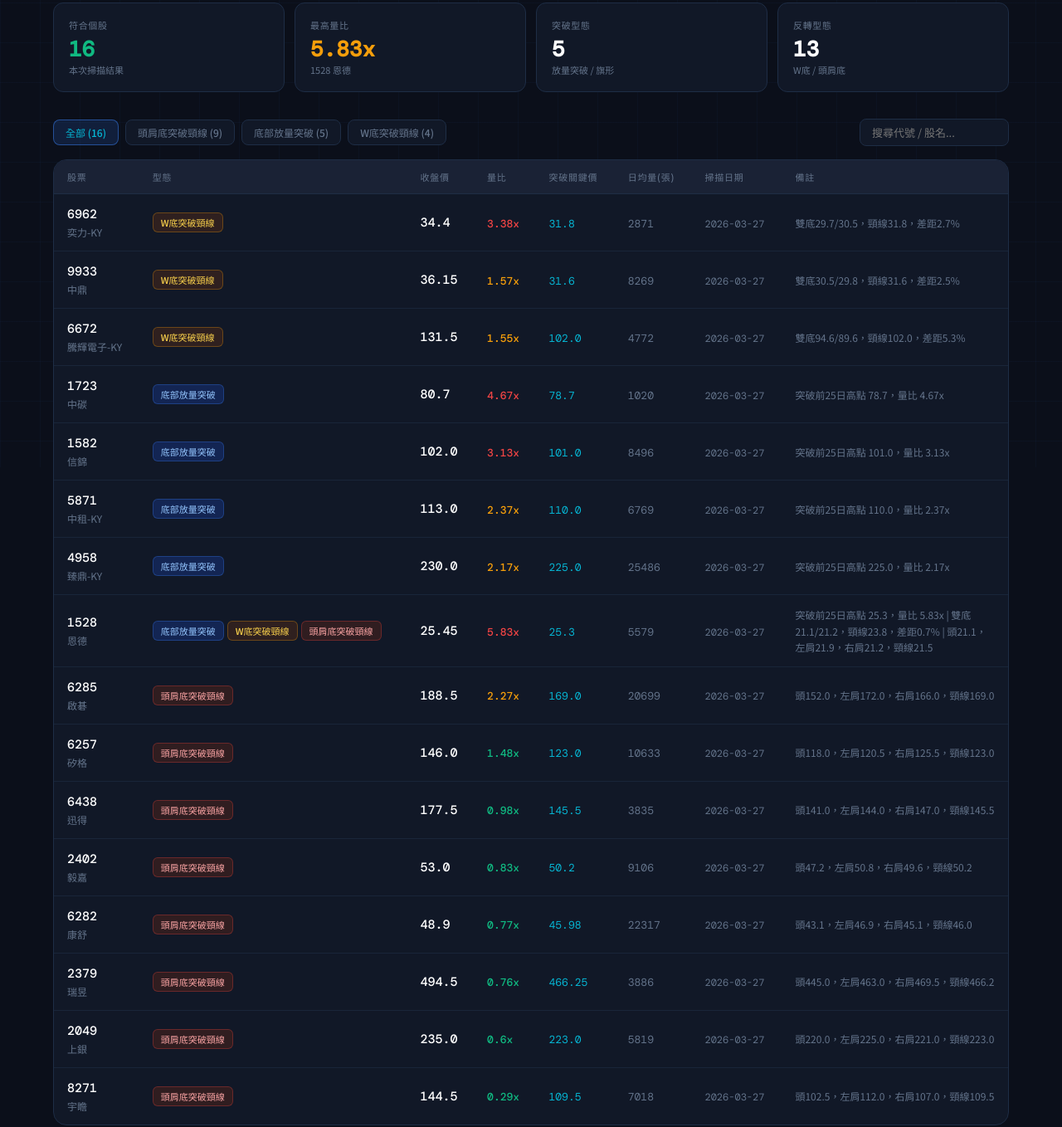
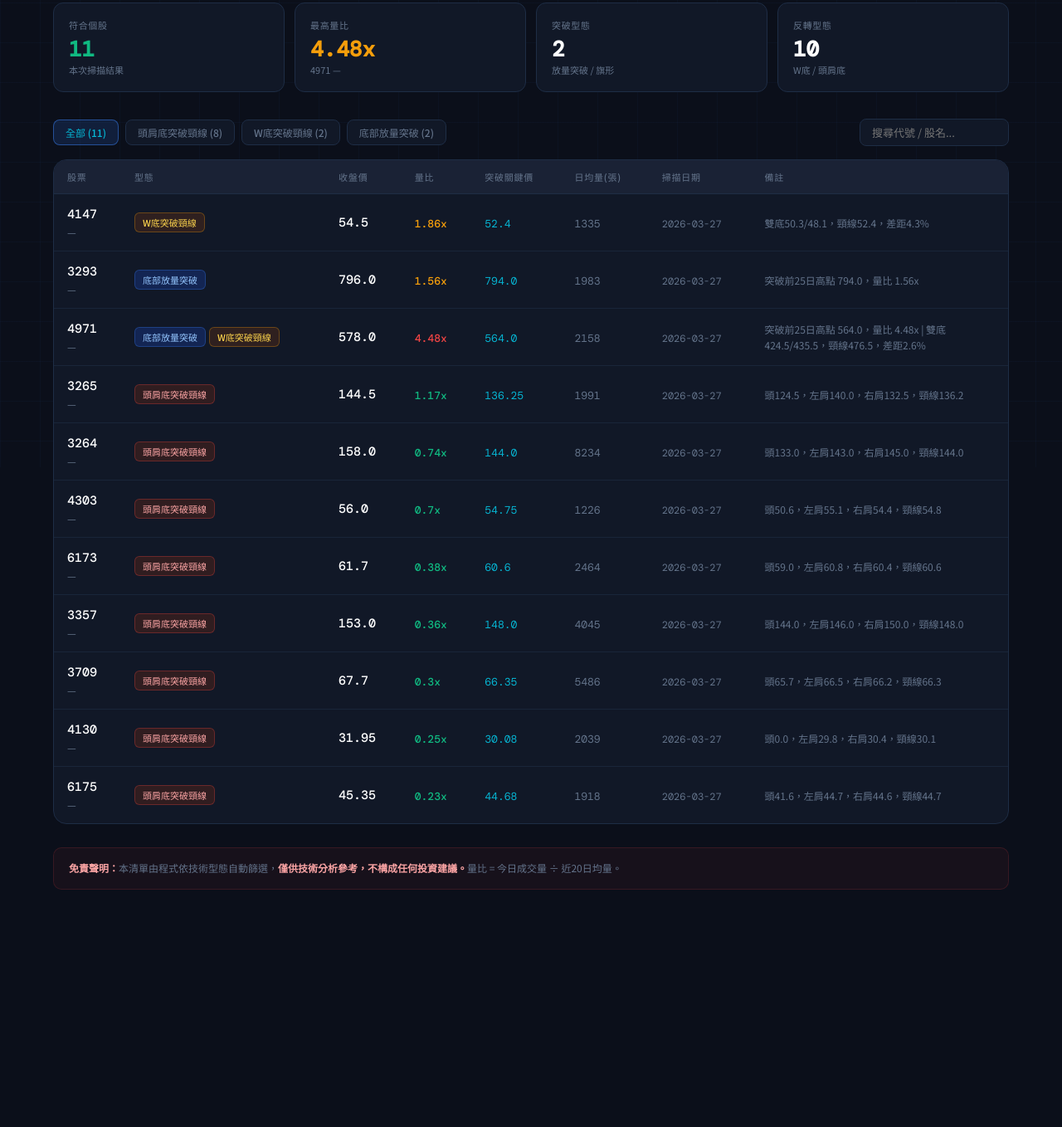
Before and after one commit to opl2kiss-hash/stock-ascension, a plain HTML site: page index.html in a window 1280 px wide. Shown: the part 237-1595 px from the top of the page at 83% size. After the commit the page ends 1389 px from the top, so only its background shows below. Drawn offline with nearby package versions, Linux system fonts and the light colour scheme.

Commit message:
部署現有選股清單

```diff
--- a/index.html
+++ b/index.html
@@ -60,15 +60,15 @@ td{padding:14px 16px;font-size:13px;vertical-align:middle;}
   <div style="margin-bottom:40px;">
     <div class="label-pill">即時掃描結果</div>
     <h1>台股技術型態<br><span>選股清單</span></h1>
-    <div class="scan-meta">掃描時間：2026-03-27 16:22 &nbsp;｜&nbsp; 符合個股：16 支</div>
+    <div class="scan-meta">掃描時間：2026-03-29 11:17 &nbsp;｜&nbsp; 符合個股：11 支</div>
   </div>
   <div class="stats-row">
-    <div class="stat-card"><div class="stat-label">符合個股</div><div class="stat-value green" id="total-count">16</div><div class="stat-sub">本次掃描結果</div></div>
-    <div class="stat-card"><div class="stat-label">最高量比</div><div class="stat-value gold">5.83x</div><div class="stat-sub">1528 恩德</div></div>
-    <div class="stat-card"><div class="stat-label">突破型態</div><div class="stat-value">5</div><div class="stat-sub">放量突破 / 旗形</div></div>
-    <div class="stat-card"><div class="stat-label">反轉型態</div><div class="stat-value">13</div><div class="stat-sub">W底 / 頭肩底</div></div>
+    <div class="stat-card"><div class="stat-label">符合個股</div><div class="stat-value green" id="total-count">11</div><div class="stat-sub">本次掃描結果</div></div>
+    <div class="stat-card"><div class="stat-label">最高量比</div><div class="stat-value gold">4.48x</div><div class="stat-sub">4971 —</div></div>
+    <div class="stat-card"><div class="stat-label">突破型態</div><div class="stat-value">2</div><div class="stat-sub">放量突破 / 旗形</div></div>
+    <div class="stat-card"><div class="stat-label">反轉型態</div><div class="stat-value">10</div><div class="stat-sub">W底 / 頭肩底</div></div>
   </div>
-  <div class="toolbar"><button class="filter-btn active" onclick="filterPattern('all',this)">全部 (16)</button><button class="filter-btn" onclick="filterPattern('頭肩底突破頸線',this)">頭肩底突破頸線 (9)</button><button class="filter-btn" onclick="filterPattern('底部放量突破',this)">底部放量突破 (5)</button><button class="filter-btn" onclick="filterPattern('W底突破頸線',this)">W底突破頸線 (4)</button>
+  <div class="toolbar"><button class="filter-btn active" onclick="filterPattern('all',this)">全部 (11)</button><button class="filter-btn" onclick="filterPattern('頭肩底突破頸線',this)">頭肩底突破頸線 (8)</button><button class="filter-btn" onclick="filterPattern('W底突破頸線',this)">W底突破頸線 (2)</button><button class="filter-btn" onclick="filterPattern('底部放量突破',this)">底部放量突破 (2)</button>
     <input class="search-box" type="text" placeholder="搜尋代號 / 股名..." oninput="searchTable(this.value)">
   </div>
   <div class="table-wrap"><table id="main-table">
@@ -79,134 +79,94 @@ td{padding:14px 16px;font-size:13px;vertical-align:middle;}
       <th onclick="sortTable(6)">掃描日期</th><th>備註</th>
     </tr></thead>
     <tbody id="table-body"><tr data-pattern="W底突破頸線">
-          <td><div class="stock-cell"><span class="stock-id">6962</span><span class="stock-name">奕力-KY</span></div></td>
+          <td><div class="stock-cell"><span class="stock-id">4147</span><span class="stock-name">—</span></div></td>
           <td><div class="tag-wrap"><span class="tag tag-w">W底突破頸線</span></div></td>
-          <td><span class="price-cell">34.4</span></td>
-          <td><span class="vol-ratio high">3.38x</span></td>
-          <td><span class="neckline">31.8</span></td>
-          <td><span class="vol-avg">2871</span></td>
+          <td><span class="price-cell">54.5</span></td>
+          <td><span class="vol-ratio mid">1.86x</span></td>
+          <td><span class="neckline">52.4</span></td>
+          <td><span class="vol-avg">1335</span></td>
           <td><span class="date-cell">2026-03-27</span></td>
-          <td class="note-cell">雙底29.7/30.5，頸線31.8，差距2.7%</td></tr><tr data-pattern="W底突破頸線">
-          <td><div class="stock-cell"><span class="stock-id">9933</span><span class="stock-name">中鼎</span></div></td>
-          <td><div class="tag-wrap"><span class="tag tag-w">W底突破頸線</span></div></td>
-          <td><span class="price-cell">36.15</span></td>
-          <td><span class="vol-ratio mid">1.57x</span></td>
-          <td><span class="neckline">31.6</span></td>
-          <td><span class="vol-avg">8269</span></td>
+          <td class="note-cell">雙底50.3/48.1，頸線52.4，差距4.3%</td></tr><tr data-pattern="底部放量突破">
+          <td><div class="stock-cell"><span class="stock-id">3293</span><span class="stock-name">—</span></div></td>
+          <td><div class="tag-wrap"><span class="tag tag-breakout">底部放量突破</span></div></td>
+          <td><span class="price-cell">796.0</span></td>
+          <td><span class="vol-ratio mid">1.56x</span></td>
+          <td><span class="neckline">794.0</span></td>
+          <td><span class="vol-avg">1983</span></td>
           <td><span class="date-cell">2026-03-27</span></td>
-          <td class="note-cell">雙底30.5/29.8，頸線31.6，差距2.5%</td></tr><tr data-pattern="W底突破頸線">
-          <td><div class="stock-cell"><span class="stock-id">6672</span><span class="stock-name">騰輝電子-KY</span></div></td>
-          <td><div class="tag-wrap"><span class="tag tag-w">W底突破頸線</span></div></td>
-          <td><span class="price-cell">131.5</span></td>
-          <td><span class="vol-ratio mid">1.55x</span></td>
-          <td><span class="neckline">102.0</span></td>
-          <td><span class="vol-avg">4772</span></td>
+          <td class="note-cell">突破前25日高點 794.0，量比 1.56x</td></tr><tr data-pattern="底部放量突破 / W底突破頸線">
+          <td><div class="stock-cell"><span class="stock-id">4971</span><span class="stock-name">—</span></div></td>
+          <td><div class="tag-wrap"><span class="tag tag-breakout">底部放量突破</span><span class="tag tag-w">W底突破頸線</span></div></td>
+          <td><span class="price-cell">578.0</span></td>
+          <td><span class="vol-ratio high">4.48x</span></td>
+          <td><span class="neckline">564.0</span></td>
+          <td><span class="vol-avg">2158</span></td>
           <td><span class="date-cell">2026-03-27</span></td>
-          <td class="note-cell">雙底94.6/89.6，頸線102.0，差距5.3%</td></tr><tr data-pattern="底部放量突破">
-          <td><div class="stock-cell"><span class="stock-id">1723</span><span class="stock-name">中碳</span></div></td>
-          <td><div class="tag-wrap"><span class="tag tag-breakout">底部放量突破</span></div></td>
-          <td><span class="price-cell">80.7</span></td>
-          <td><span class="vol-ratio high">4.67x</span></td>
-          <td><span class="neckline">78.7</span></td>
-          <td><span class="vol-avg">1020</span></td>
-          <td><span class="date-cell">2026-03-27</span></td>
-          <td class="note-cell">突破前25日高點 78.7，量比 4.67x</td></tr><tr data-pattern="底部放量突破">
-          <td><div class="stock-cell"><span class="stock-id">1582</span><span class="stock-name">信錦</span></div></td>
-          <td><div class="tag-wrap"><span class="tag tag-breakout">底部放量突破</span></div></td>
-          <td><span class="price-cell">102.0</span></td>
-          <td><span class="vol-ratio high">3.13x</span></td>
-          <td><span class="neckline">101.0</span></td>
-          <td><span class="vol-avg">8496</span></td>
-          <td><span class="date-cell">2026-03-27</span></td>
-          <td class="note-cell">突破前25日高點 101.0，量比 3.13x</td></tr><tr data-pattern="底部放量突破">
-          <td><div class="stock-cell"><span class="stock-id">5871</span><span class="stock-name">中租-KY</span></div></td>
-          <td><div class="tag-wrap"><span class="tag tag-breakout">底部放量突破</span></div></td>
-          <td><span class="price-cell">113.0</span></td>
-          <td><span class="vol-ratio mid">2.37x</span></td>
-          <td><span class="neckline">110.0</span></td>
-          <td><span class="vol-avg">6769</span></td>
-          <td><span class="date-cell">2026-03-27</span></td>
-          <td class="note-cell">突破前25日高點 110.0，量比 2.37x</td></tr><tr data-pattern="底部放量突破">
-          <td><div class="stock-cell"><span class="stock-id">4958</span><span class="stock-name">臻鼎-KY</span></div></td>
-          <td><div class="tag-wrap"><span class="tag tag-breakout">底部放量突破</span></div></td>
-          <td><span class="price-cell">230.0</span></td>
-          <td><span class="vol-ratio mid">2.17x</span></td>
-          <td><span class="neckline">225.0</span></td>
-          <td><span class="vol-avg">25486</span></td>
-          <td><span class="date-cell">2026-03-27</span></td>
-          <td class="note-cell">突破前25日高點 225.0，量比 2.17x</td></tr><tr data-pattern="底部放量突破 / W底突破頸線 / 頭肩底突破頸線">
-          <td><div class="stock-cell"><span class="stock-id">1528</span><span class="stock-name">恩德</span></div></td>
-          <td><div class="tag-wrap"><span class="tag tag-breakout">底部放量突破</span><span class="tag tag-w">W底突破頸線</span><span class="tag tag-hs">頭肩底突破頸線</span></div></td>
-          <td><span class="price-cell">25.45</span></td>
-          <td><span class="vol-ratio high">5.83x</span></td>
-          <td><span class="neckline">25.3</span></td>
-          <td><span class="vol-avg">5579</span></td>
-          <td><span class="date-cell">2026-03-27</span></td>
-          <td class="note-cell">突破前25日高點 25.3，量比 5.83x | 雙底21.1/21.2，頸線23.8，差距0.7% | 頭21.1，左肩21.9，右肩21.2，頸線21.5</td></tr><tr data-pattern="頭肩底突破頸線">
-          <td><div class="stock-cell"><span class="stock-id">6285</span><span class="stock-name">啟碁</span></div></td>
-          <td><div class="tag-wrap"><span class="tag tag-hs">頭肩底突破頸線</span></div></td>
-          <td><span class="price-cell">188.5</span></td>
-          <td><span class="vol-ratio mid">2.27x</span></td>
-          <td><span class="neckline">169.0</span></td>
-          <td><span class="vol-avg">20699</span></td>
-          <td><span class="date-cell">2026-03-27</span></td>
-          <td class="note-cell">頭152.0，左肩172.0，右肩166.0，頸線169.0</td></tr><tr data-pattern="頭肩底突破頸線">
-          <td><div class="stock-cell"><span class="stock-id">6257</span><span class="stock-name">矽格</span></div></td>
-          <td><div class="tag-wrap"><span class="tag tag-hs">頭肩底突破頸線</span></div></td>
-          <td><span class="price-cell">146.0</span></td>
-          <td><span class="vol-ratio low">1.48x</span></td>
-          <td><span class="neckline">123.0</span></td>
-          <td><span class="vol-avg">10633</span></td>
-          <td><span class="date-cell">2026-03-27</span></td>
-          <td class="note-cell">頭118.0，左肩120.5，右肩125.5，頸線123.0</td></tr><tr data-pattern="頭肩底突破頸線">
-          <td><div class="stock-cell"><span class="stock-id">6438</span><span class="stock-name">迅得</span></div></td>
-          <td><div class="tag-wrap"><span class="tag tag-hs">頭肩底突破頸線</span></div></td>
-          <td><span class="price-cell">177.5</span></td>
-          <td><span class="vol-ratio low">0.98x</span></td>
-          <td><span class="neckline">145.5</span></td>
-          <td><span class="vol-avg">3835</span></td>
-          <td><span class="date-cell">2026-03-27</span></td>
-          <td class="note-cell">頭141.0，左肩144.0，右肩147.0，頸線145.5</td></tr><tr data-pattern="頭肩底突破頸線">
-          <td><div class="stock-cell"><span class="stock-id">2402</span><span class="stock-name">毅嘉</span></div></td>
-          <td><div class="tag-wrap"><span class="tag tag-hs">頭肩底突破頸線</span></div></td>
-          <td><span class="price-cell">53.0</span></td>
-          <td><span class="vol-ratio low">0.83x</span></td>
-          <td><span class="neckline">50.2</span></td>
-          <td><span class="vol-avg">9106</span></td>
-          <td><span class="date-cell">2026-03-27</span></td>
-          <td class="note-cell">頭47.2，左肩50.8，右肩49.6，頸線50.2</td></tr><tr data-pattern="頭肩底突破頸線">
-          <td><div class="stock-cell"><span class="stock-id">6282</span><span class="stock-name">康舒</span></div></td>
-          <td><div class="tag-wrap"><span class="tag tag-hs">頭肩底突破頸線</span></div></td>
-          <td><span class="price-cell">48.9</span></td>
-          <td><span class="vol-ratio low">0.77x</span></td>
-          <td><span class="neckline">45.98</span></td>
-          <td><span class="vol-avg">22317</span></td>
-          <td><span class="date-cell">2026-03-27</span></td>
-          <td class="note-cell">頭43.1，左肩46.9，右肩45.1，頸線46.0</td></tr><tr data-pattern="頭肩底突破頸線">
-          <td><div class="stock-cell"><span class="stock-id">2379</span><span class="stock-name">瑞昱</span></div></td>
-          <td><div class="tag-wrap"><span class="tag tag-hs">頭肩底突破頸線</span></div></td>
-          <td><span class="price-cell">494.5</span></td>
-          <td><span class="vol-ratio low">0.76x</span></td>
-          <td><span class="neckline">466.25</span></td>
-          <td><span class="vol-avg">3886</span></td>
-          <td><span class="date-cell">2026-03-27</span></td>
-          <td class="note-cell">頭445.0，左肩463.0，右肩469.5，頸線466.2</td></tr><tr data-pattern="頭肩底突破頸線">
-          <td><div class="stock-cell"><span class="stock-id">2049</span><span class="stock-name">上銀</span></div></td>
-          <td><div class="tag-wrap"><span class="tag tag-hs">頭肩底突破頸線</span></div></td>
-          <td><span class="price-cell">235.0</span></td>
-          <td><span class="vol-ratio low">0.6x</span></td>
-          <td><span class="neckline">223.0</span></td>
-          <td><span class="vol-avg">5819</span></td>
-          <td><span class="date-cell">2026-03-27</span></td>
-          <td class="note-cell">頭220.0，左肩225.0，右肩221.0，頸線223.0</td></tr><tr data-pattern="頭肩底突破頸線">
-          <td><div class="stock-cell"><span class="stock-id">8271</span><span class="stock-name">宇瞻</span></div></td>
+          <td class="note-cell">突破前25日高點 564.0，量比 4.48x | 雙底424.5/435.5，頸線476.5，差距2.6%</td></tr><tr data-pattern="頭肩底突破頸線">
+          <td><div class="stock-cell"><span class="stock-id">3265</span><span class="stock-name">—</span></div></td>
           <td><div class="tag-wrap"><span class="tag tag-hs">頭肩底突破頸線</span></div></td>
           <td><span class="price-cell">144.5</span></td>
-          <td><span class="vol-ratio low">0.29x</span></td>
-          <td><span class="neckline">109.5</span></td>
-          <td><span class="vol-avg">7018</span></td>
+          <td><span class="vol-ratio low">1.17x</span></td>
+          <td><span class="neckline">136.25</span></td>
+          <td><span class="vol-avg">1991</span></td>
           <td><span class="date-cell">2026-03-27</span></td>
-          <td class="note-cell">頭102.5，左肩112.0，右肩107.0，頸線109.5</td></tr></tbody>
+          <td class="note-cell">頭124.5，左肩140.0，右肩132.5，頸線136.2</td></tr><tr data-pattern="頭肩底突破頸線">
+          <td><div class="stock-cell"><span class="stock-id">3264</span><span class="stock-name">—</span></div></td>
+          <td><div class="tag-wrap"><span class="tag tag-hs">頭肩底突破頸線</span></div></td>
+          <td><span class="price-cell">158.0</span></td>
+          <td><span class="vol-ratio low">0.74x</span></td>
+          <td><span class="neckline">144.0</span></td>
+          <td><span class="vol-avg">8234</span></td>
+          <td><span class="date-cell">2026-03-27</span></td>
+          <td class="note-cell">頭133.0，左肩143.0，右肩145.0，頸線144.0</td></tr><tr data-pattern="頭肩底突破頸線">
+          <td><div class="stock-cell"><span class="stock-id">4303</span><span class="stock-name">—</span></div></td>
+          <td><div class="tag-wrap"><span class="tag tag-hs">頭肩底突破頸線</span></div></td>
+          <td><span class="price-cell">56.0</span></td>
+          <td><span class="vol-ratio low">0.7x</span></td>
+          <td><span class="neckline">54.75</span></td>
+          <td><span class="vol-avg">1226</span></td>
+          <td><span class="date-cell">2026-03-27</span></td>
+          <td class="note-cell">頭50.6，左肩55.1，右肩54.4，頸線54.8</td></tr><tr data-pattern="頭肩底突破頸線">
+          <td><div class="stock-cell"><span class="stock-id">6173</span><span class="stock-name">—</span></div></td>
+          <td><div class="tag-wrap"><span class="tag tag-hs">頭肩底突破頸線</span></div></td>
+          <td><span class="price-cell">61.7</span></td>
+          <td><span class="vol-ratio low">0.38x</span></td>
+          <td><span class="neckline">60.6</span></td>
+          <td><span class="vol-avg">2464</span></td>
+          <td><span class="date-cell">2026-03-27</span></td>
+          <td class="note-cell">頭59.0，左肩60.8，右肩60.4，頸線60.6</td></tr><tr data-pattern="頭肩底突破頸線">
+          <td><div class="stock-cell"><span class="stock-id">3357</span><span class="stock-name">—</span></div></td>
+          <td><div class="tag-wrap"><span class="tag tag-hs">頭肩底突破頸線</span></div></td>
+          <td><span class="price-cell">153.0</span></td>
+          <td><span class="vol-ratio low">0.36x</span></td>
+          <td><span class="neckline">148.0</span></td>
+          <td><span class="vol-avg">4045</span></td>
+          <td><span class="date-cell">2026-03-27</span></td>
+          <td class="note-cell">頭144.0，左肩146.0，右肩150.0，頸線148.0</td></tr><tr data-pattern="頭肩底突破頸線">
+          <td><div class="stock-cell"><span class="stock-id">3709</span><span class="stock-name">—</span></div></td>
+          <td><div class="tag-wrap"><span class="tag tag-hs">頭肩底突破頸線</span></div></td>
+          <td><span class="price-cell">67.7</span></td>
+          <td><span class="vol-ratio low">0.3x</span></td>
+          <td><span class="neckline">66.35</span></td>
+          <td><span class="vol-avg">5486</span></td>
+          <td><span class="date-cell">2026-03-27</span></td>
+          <td class="note-cell">頭65.7，左肩66.5，右肩66.2，頸線66.3</td></tr><tr data-pattern="頭肩底突破頸線">
+          <td><div class="stock-cell"><span class="stock-id">4130</span><span class="stock-name">—</span></div></td>
+          <td><div class="tag-wrap"><span class="tag tag-hs">頭肩底突破頸線</span></div></td>
+          <td><span class="price-cell">31.95</span></td>
+          <td><span class="vol-ratio low">0.25x</span></td>
+          <td><span class="neckline">30.08</span></td>
+          <td><span class="vol-avg">2039</span></td>
+          <td><span class="date-cell">2026-03-27</span></td>
+          <td class="note-cell">頭0.0，左肩29.8，右肩30.4，頸線30.1</td></tr><tr data-pattern="頭肩底突破頸線">
+          <td><div class="stock-cell"><span class="stock-id">6175</span><span class="stock-name">—</span></div></td>
+          <td><div class="tag-wrap"><span class="tag tag-hs">頭肩底突破頸線</span></div></td>
+          <td><span class="price-cell">45.35</span></td>
+          <td><span class="vol-ratio low">0.23x</span></td>
+          <td><span class="neckline">44.68</span></td>
+          <td><span class="vol-avg">1918</span></td>
+          <td><span class="date-cell">2026-03-27</span></td>
+          <td class="note-cell">頭41.6，左肩44.7，右肩44.6，頸線44.7</td></tr></tbody>
   </table></div>
   <div class="disclaimer"><strong>免責聲明：</strong>本清單由程式依技術型態自動篩選，<strong>僅供技術分析參考，不構成任何投資建議。</strong>量比 = 今日成交量 ÷ 近20日均量。</div>
 </div>
```
